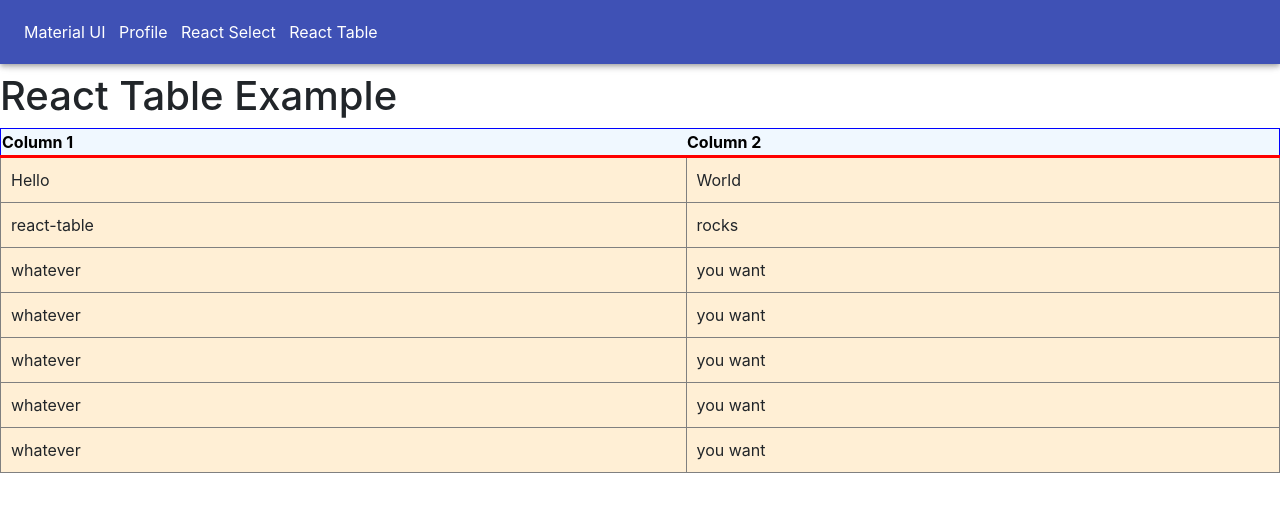
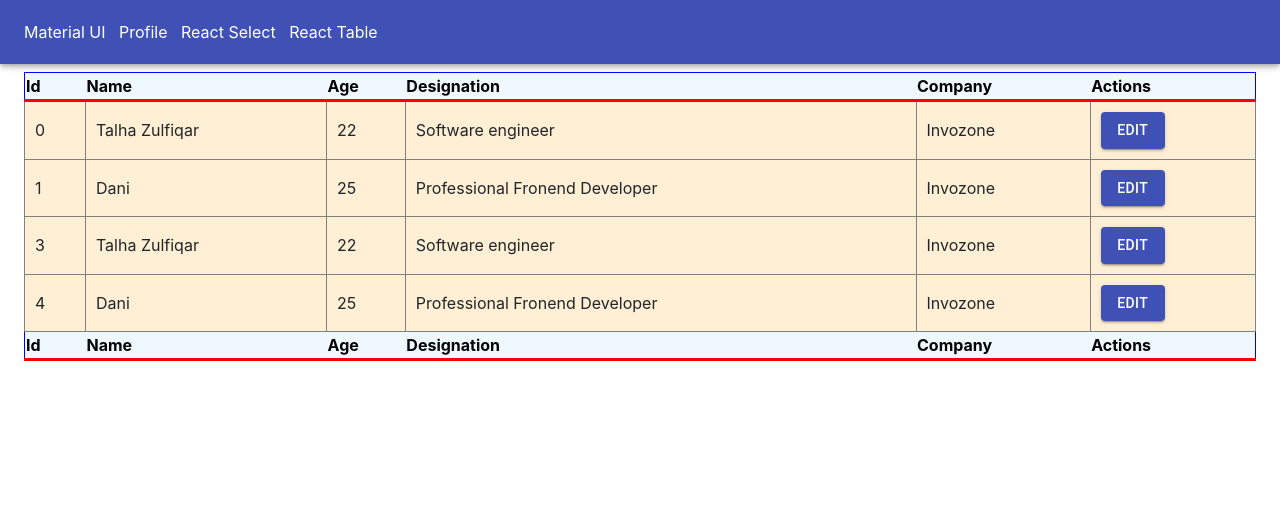
Before and after one commit to TalhaZulfiqar69/react-custom-hooks-and-routers, a React (Create React App) app: page /react-table in a window 1280 px wide. Shown: the top 512 px of the page. Built offline with nearby package versions, Linux system fonts and the light colour scheme.

Commit message:
react table implementation completed

```diff
--- a/src/App.jsx
+++ b/src/App.jsx
@@ -16,6 +16,7 @@ import { GeneralInformation } from './components/generalInformation'
 import { EditGeneralInformation } from './components/editGeneralInformation'
 import { ReactSelect } from './components/reactSelect'
 import { ReactTableExample } from './components/reactTableExample'
+import { EditUser } from './components/editUser'
 function App() {
   return (
     <div>
@@ -28,6 +29,7 @@ function App() {
           <Route path="/edit" exact component={EditGeneralInformation} />
           <Route path="/react-select" exact component={ReactSelect} />
           <Route path="/react-table" exact component={ReactTableExample} />
+          <Route path="/edit-user" exact component={EditUser} />
         </Switch>
       </Router>
     </div>
--- /dev/null
+++ b/src/components/editUser.jsx
@@ -0,0 +1,116 @@
+import React, { useEffect, useState, useRef } from 'react'
+import { Button, TextField, Container, Card, Chip } from '@material-ui/core'
+import { makeStyles } from '@material-ui/core/styles'
+import { useHistory, useLocation } from 'react-router-dom'
+import profile from '../usersData'
+const useStyles = makeStyles((theme) => ({
+  root: {
+    '& > *': {
+      margin: theme.spacing(1),
+      width: '40ch',
+    },
+  },
+}))
+const EditUser = (props) => {
+  const history = useHistory()
+  const location = useLocation()
+
+  const nameRef = useRef('')
+  const designationRef = useRef('')
+  const companyRef = useRef('')
+  const addressRef = useRef('')
+  const formRef = useRef('')
+  const classes = useStyles()
+  const [name, setName] = useState('')
+  const [designation, setDesignation] = useState('')
+  const [company, setCompany] = useState('')
+  const [address, setAdress] = useState('')
+
+  const generalInformation = localStorage.getItem('generalInfo')
+  const gI = JSON.parse(generalInformation)
+
+  console.log('information', location.state.rows.name)
+
+  useEffect(() => {
+    setName(location.state.rows.name)
+    setDesignation(location.state.rows.designation)
+    setCompany(location.state.rows.company)
+    setAdress(location.state.rows.address)
+  }, [props.firstName, props.lastName, props.phone, props.address])
+  const updateGeneralInfo = () => {
+    profile[location.state.rows.id].name = nameRef.current.value
+    profile[location.state.rows.id].designation = designationRef.current.value
+    profile[location.state.rows.id].company = companyRef.current.value
+    profile[location.state.rows.id].address = addressRef.current.value
+
+    history.push('/react-table')
+  }
+
+  const newArr = []
+  const skillsArray = localStorage.getItem('skills')
+  if (skillsArray) {
+    const arr = skillsArray.split(',')
+
+    arr.forEach((ele) => {
+      const obj = {}
+      obj.value = ele
+      obj.name = ele
+      newArr.push(obj)
+    })
+  }
+  return (
+    <div>
+      {' '}
+      <br />
+      <br />
+      <br />
+      <br />
+      <Container maxWidth="sm" align="center">
+        <Card>
+          <form className={classes.root} noValidate autoComplete="off" ref={formRef}>
+            <TextField
+              inputRef={nameRef}
+              id="standard-basic"
+              label="Name"
+              onChange={(e) => setName(e.target.value)}
+              value={name}
+            />{' '}
+            <br />
+            <TextField
+              inputRef={designationRef}
+              id="standard-basic"
+              label="Designation"
+              onChange={(e) => setDesignation(e.target.value)}
+              value={designation}
+            />{' '}
+            <br />
+            <TextField
+              inputRef={companyRef}
+              id="standard-basic"
+              label="Company"
+              onChange={(e) => setCompany(e.target.value)}
+              value={company}
+            />{' '}
+            <br />
+            <TextField
+              inputRef={addressRef}
+              id="standard-basic"
+              label="Address"
+              color="inherit"
+              onChange={(e) => setAdress(e.target.value)}
+              value={address}
+            />{' '}
+            <br />
+            <br />
+            <Button onClick={updateGeneralInfo} variant="contained" color="primary">
+              Update
+            </Button>
+            <br />
+            <br />
+          </form>
+        </Card>
+      </Container>
+    </div>
+  )
+}
+export { EditUser }
--- a/src/components/reactSelect.jsx
+++ b/src/components/reactSelect.jsx
@@ -17,16 +17,18 @@ const options = [
 const ReactSelect = () => {
   const [selectedOption, setSelectedOption] = useState(null)
 
-  const selectRef = useRef(null)
+  const selectRef = useRef()
   const handleChange = (selectedOption) => {
     setSelectedOption({ selectedOption })
-    // selectRef.current = selectedOption.value
   }
 
   const changeDefaultValue = () => {
     // selectRef.current.props.changeDefaultValue === options[2]
     console.log('selectRef.current', selectRef.current.props.defaultValue)
     console.log('the default value', options[2])
+
+    selectRef.current.props.defaultValue = options[2]
+    // selectRef.current = selectedOption.defaultValue
     // console.log('changeDefaultValue called')
   }
 
@@ -36,15 +38,16 @@ const ReactSelect = () => {
       <br />
       <Container size="xs">
         <Select
-          onChange={handleChange}
+          ref={selectRef}
+          onChange={() => {
+            {
+              handleChange(), changeDefaultValue()
+            }
+          }}
           options={options}
-          ref={selectRef}
           defaultValue={options[0]}
         />{' '}
         <br />
-        <Button color="primary" variant="contained" onClick={changeDefaultValue}>
-          Change Value
-        </Button>
         {/* <h3>{selectRef.current}</h3> */}
       </Container>
     </div>
--- a/src/components/reactTableExample.jsx
+++ b/src/components/reactTableExample.jsx
@@ -1,85 +1,112 @@
-import React, { useMemo } from 'react'
-import { useTable } from 'react-table'
-import { Table } from '@material-ui/core'
+import React, { useMemo, useState } from 'react'
+import { useTable, useSortBy } from 'react-table'
+import { Table, Container, Button } from '@material-ui/core'
+import profile from '../usersData'
+import ArrowDownwardIcon from '@material-ui/icons/ArrowDownward'
+import ArrowUpwardIcon from '@material-ui/icons/ArrowUpward'
+// import { ArrowDownwardIcon, ArrowUpwardIcon } from '@material-ui/icons'
+import {
+  // useParams,
+  useHistory,
+} from 'react-router-dom'
 const ReactTableExample = () => {
-  const data = useMemo(
+  const history = useHistory()
+  const data = useMemo(() => profile, [])
+
+  const columns = useMemo(
     () => [
       {
-        col1: 'Hello',
-        col2: 'World',
+        Header: 'Id',
+        Footer: 'Id',
+        accessor: 'id',
       },
       {
-        col1: 'react-table',
-        col2: 'rocks',
+        Header: 'Name',
+        Footer: 'Name',
+        accessor: 'name',
       },
       {
-        col1: 'whatever',
-        col2: 'you want',
+        Header: 'Age',
+        Footer: 'Age',
+        accessor: 'age',
       },
       {
-        col1: 'whatever',
-        col2: 'you want',
+        Header: 'Designation',
+        Footer: 'Designation',
+        accessor: 'designation',
       },
       {
-        col1: 'whatever',
-        col2: 'you want',
+        Header: 'Company',
+        Footer: 'Company',
+        accessor: 'company',
       },
       {
-        col1: 'whatever',
-        col2: 'you want',
-      },
-      {
-        col1: 'whatever',
-        col2: 'you want',
+        Header: 'Actions',
+        Footer: 'Actions',
+        accessor: 'Actions',
+        // eslint-disable-next-line react/display-name
+        Cell: (cell) => (
+          <Button
+            variant="contained"
+            color="primary"
+            value={cell.accessor}
+            onClick={() =>
+              // console.log('data', cell.row.original.name)
+
+              history.push('/edit-user', { rows: cell.row.original })
+            }
+            // onClick={() => history.push('/edit', { rows })}
+          >
+            Edit
+          </Button>
+        ),
       },
     ],
     []
   )
-  const columns = useMemo(
-    () => [
-      {
-        Header: 'Column 1',
-        accessor: 'col1',
-      },
-      {
-        Header: 'Column 2',
-        accessor: 'col2',
-      },
-    ],
-    []
-  )
-
   const {
     getTableProps,
     getTableBodyProps,
     headerGroups,
+    footerGroups,
     rows,
     prepareRow,
-  } = useTable({ columns, data })
+  } = useTable({ columns, data }, useSortBy)
   return (
-    <div>
-      {' '}
+    <Container size="lg">
       <br />
       <br />
       <br />
-      <h1>React Table Example</h1>
       <Table {...getTableProps()} style={{ border: 'solid 1px blue' }}>
         <thead>
           {headerGroups.map((headerGroup) => (
             // eslint-disable-next-line react/jsx-key
-            <tr {...headerGroup.getHeaderGroupProps()}>
+            <tr
+              {...headerGroup.getHeaderGroupProps()}
+              style={{
+                borderBottom: 'solid 3px red',
+                background: 'aliceblue',
+                color: 'black',
+                fontWeight: 'bold',
+              }}
+            >
               {headerGroup.headers.map((column) => (
                 // eslint-disable-next-line react/jsx-key
-                <th
-                  {...column.getHeaderProps()}
-                  style={{
-                    borderBottom: 'solid 3px red',
-                    background: 'aliceblue',
-                    color: 'black',
-                    fontWeight: 'bold',
-                  }}
-                >
-                  {column.render('Header')}
+                <th {...column.getHeaderProps(column.getSortByToggleProps())}>
+                  {' '}
+                  {column.render('Header')}{' '}
+                  <span>
+                    {column.isSorted ? (
+                      column.isSortedDesc ? (
+                        <ArrowDownwardIcon />
+                      ) : (
+                        // eslint-disable-next-line react/jsx-no-undef
+                        <ArrowUpwardIcon />
+                      )
+                    ) : (
+                      ''
+                    )}
+                  </span>
                 </th>
               ))}
             </tr>
@@ -88,10 +115,12 @@ const ReactTableExample = () => {
         <tbody {...getTableBodyProps()}>
           {rows.map((row) => {
             prepareRow(row)
+
             return (
               // eslint-disable-next-line react/jsx-key
               <tr {...row.getRowProps()}>
                 {row.cells.map((cell) => {
+                  // eslint-disable-next-line react/jsx-key
                   return (
                     // eslint-disable-next-line react/jsx-key
                     <td
@@ -110,8 +139,27 @@ const ReactTableExample = () => {
             )
           })}
         </tbody>
+        <tfoot>
+          {footerGroups.map((footerGroup) => (
+            // eslint-disable-next-line react/jsx-key
+            <tr
+              {...footerGroup.getFooterGroupProps()}
+              style={{
+                borderBottom: 'solid 3px red',
+                background: 'aliceblue',
+                color: 'black',
+                fontWeight: 'bold',
+              }}
+            >
+              {footerGroup.headers.map((column) => (
+                // eslint-disable-next-line react/jsx-key
+                <td {...column.getFooterProps()}>{column.render('Footer')}</td>
+              ))}
+            </tr>
+          ))}
+        </tfoot>
       </Table>
-    </div>
+    </Container>
   )
 }
 
--- a/src/usersData.js
+++ b/src/usersData.js
@@ -15,6 +15,22 @@ const profiles = [
     designation: 'Professional Fronend Developer',
     company: 'Invozone',
   },
+  {
+    id: 3,
+    name: 'Talha Zulfiqar',
+    age: 22,
+    address: 'Lahore',
+    designation: 'Software engineer',
+    company: 'Invozone',
+  },
+  {
+    id: 4,
+    name: 'Dani',
+    age: 25,
+    address: 'Lahore',
+    designation: 'Professional Fronend Developer',
+    company: 'Invozone',
+  },
 ]
 
 export default profiles
```
Also changed, not shown: 1 other file (tests, documents, lock files or other folders).
